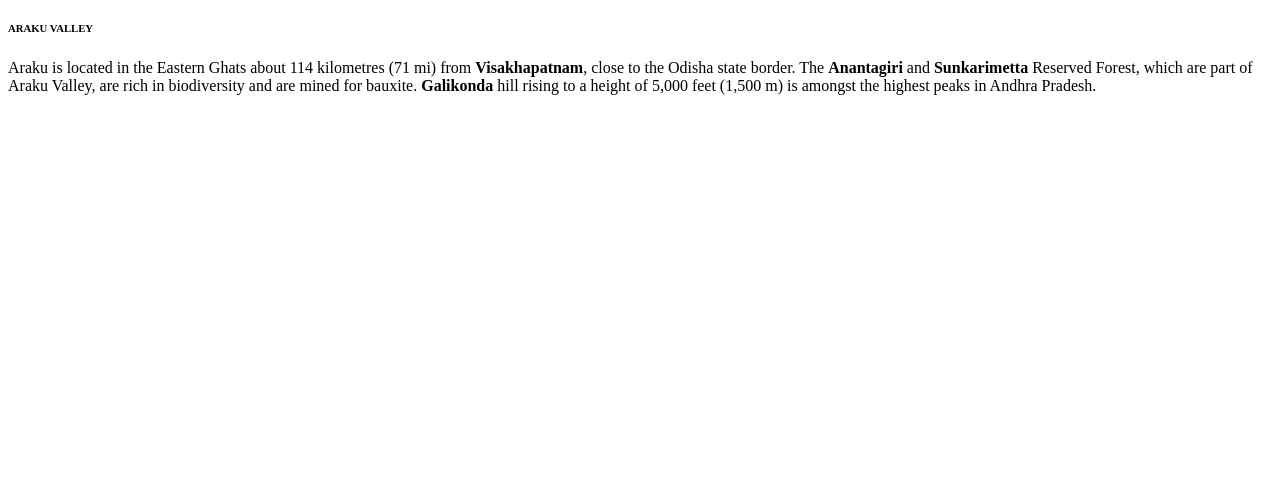
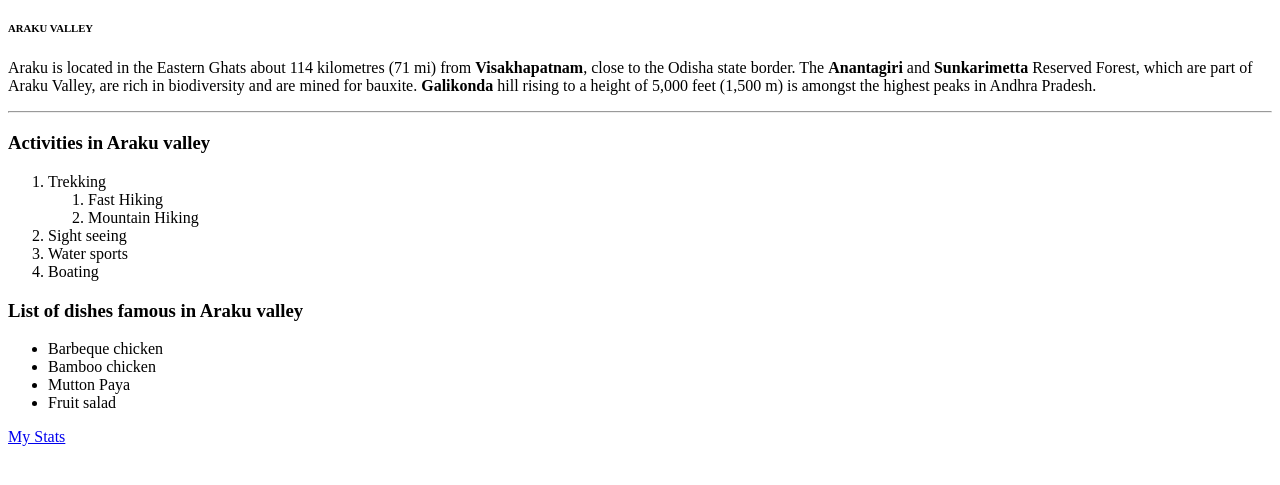
Before and after one commit to 44-563-WebApps-F23/44563-webapps-f23-assignment3-HariChaithanya, a plain HTML site: page index.html in a window 1280 px wide. Shown: the part 61-546 px from the top of the page. Drawn offline with Linux system fonts and the light colour scheme.

Commit message:
Added link and image tags

```diff
--- a/index.html
+++ b/index.html
@@ -10,5 +10,25 @@
         The <b>Anantagiri</b> and <b>Sunkarimetta</b> Reserved Forest, which are part of Araku Valley, are rich in biodiversity and are mined for bauxite.
         <b>Galikonda</b> hill rising to a height of 5,000 feet (1,500 m) is amongst the highest peaks in Andhra Pradesh.
        </p>
+    <hr>
+    <h3>Activities in Araku valley</h3>
+    <ol>
+        <li>Trekking</li>
+            <ol>
+                <li>Fast Hiking</li>
+                <li>Mountain Hiking</li>
+            </ol>
+        <li>Sight seeing</li>
+        <li>Water sports</li>
+        <li>Boating</li>
+    </ol>
+    <h3>List of dishes famous in Araku valley</h3>
+    <ul>
+        <li>Barbeque chicken</li>
+        <li>Bamboo chicken</li>
+        <li>Mutton Paya</li>
+        <li>Fruit salad</li>
+    </ul>
+   <a href="mystats.html">My Stats</a>
 </body>
 </html>
```
Also changed, not shown: mystats.html (added, +16 -0 lines), Mutton Biryani.jpg (added).
